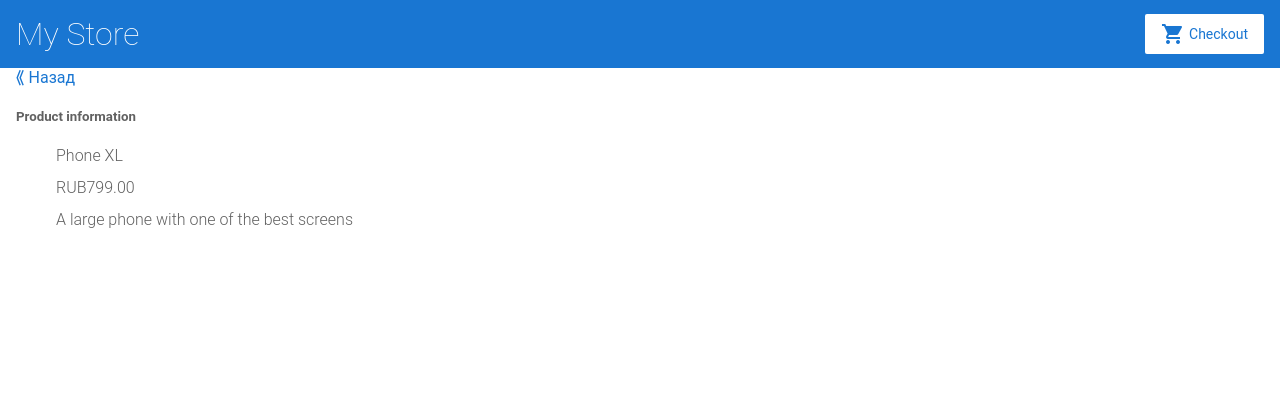
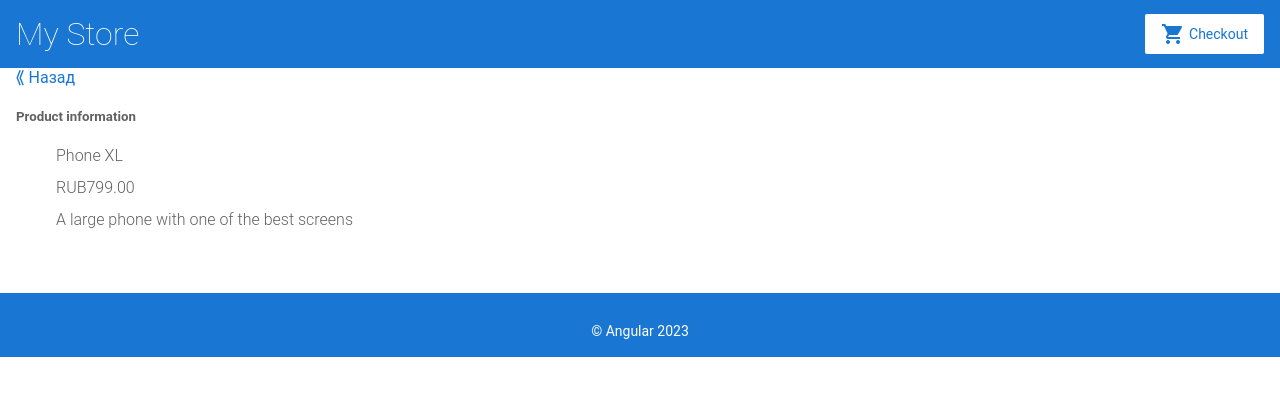
Before and after one commit to stanlys/angular-template, an Angular app: page /products/1 in a window 1280 px wide. Shown: the top 396 px of the page. Built offline with nearby package versions, Linux system fonts and the light colour scheme.

Commit message:
feat: add footer

```diff
--- a/src/app/app.component.html
+++ b/src/app/app.component.html
@@ -4,6 +4,10 @@
   <router-outlet></router-outlet>
 </div>
 
+<footer>
+  <p>&copy; Angular 2023</p>
+</footer>
+
 <!--
 Copyright Google LLC. All Rights Reserved.
 Use of this source code is governed by an MIT-style license that
--- a/src/index.html
+++ b/src/index.html
@@ -2,7 +2,7 @@
 <html lang="en">
   <head>
     <meta charset="utf-8" />
-    <title>Angular Getting Started</title>
+    <title>test</title>
     <base href="/" />
 
     <meta name="viewport" content="width=device-width, initial-scale=1" />
@@ -17,7 +17,6 @@
   </body>
 </html>
 
-
 <!--
 Copyright Google LLC. All Rights Reserved.
 Use of this source code is governed by an MIT-style license that
--- a/src/styles.css
+++ b/src/styles.css
@@ -1,7 +1,7 @@
 /* Global Styles */
 
 * {
-  font-family: 'Roboto', Arial, sans-serif;
+  font-family: "Roboto", Arial, sans-serif;
   color: #616161;
   box-sizing: border-box;
   -webkit-font-smoothing: antialiased;
@@ -17,7 +17,7 @@ body {
   flex-direction: row;
 }
 
-router-outlet + *  {
+router-outlet + * {
   padding: 0 16px;
 }
 
@@ -31,7 +31,8 @@ h2 {
   font-size: 20px;
 }
 
-h1, h2 {
+h1,
+h2 {
   font-weight: lighter;
 }
 
@@ -58,7 +59,7 @@ input {
   border-radius: 2px;
   padding: 8px;
   margin-bottom: 16px;
-  border: 1px solid #BDBDBD;
+  border: 1px solid #bdbdbd;
 }
 
 label {
@@ -70,7 +71,8 @@ label {
 }
 
 /* Button */
-.button, button {
+.button,
+button {
   display: inline-flex;
   align-items: center;
   padding: 8px 16px;
@@ -82,12 +84,14 @@ label {
   border: none;
 }
 
-.button:hover, button:hover {
+.button:hover,
+button:hover {
   opacity: 0.8;
   font-weight: normal;
 }
 
-.button:disabled, button:disabled {
+.button:disabled,
+button:disabled {
   opacity: 0.5;
   cursor: auto;
 }
@@ -124,7 +128,8 @@ app-top-bar h1 {
 
 /* Checkout Cart, Shipping Prices */
 
-.cart-item, .shipping-item {
+.cart-item,
+.shipping-item {
   width: 100%;
   min-width: 400px;
   max-width: 450px;
@@ -134,9 +139,21 @@ app-top-bar h1 {
   padding: 16px 32px;
   margin-bottom: 8px;
   border-radius: 2px;
-  background-color: #EEEEEE;
+  background-color: #eeeeee;
 }
 
+footer {
+  background-color: #1976d2;
+  height: 4rem;
+  padding: 1rem;
+  margin-top: 3rem;
+  display: flex;
+  justify-content: center;
+}
+
+footer > p {
+  color: white;
+}
 
 /*
 Copyright Google LLC. All Rights Reserved.
```
